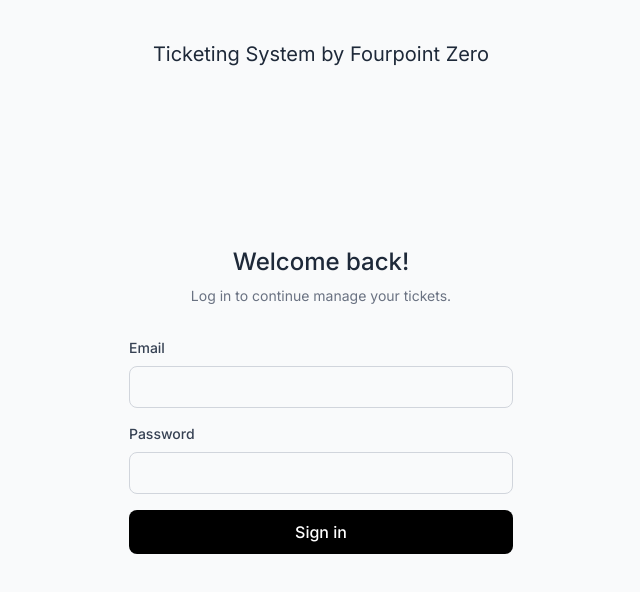
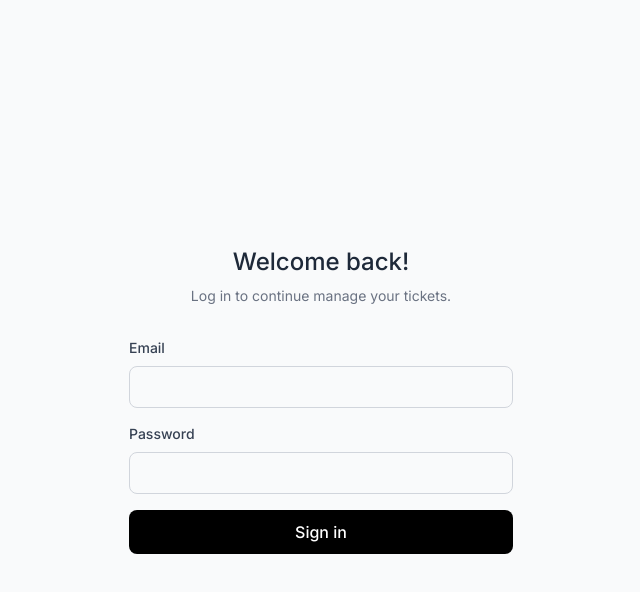
Before and after one commit to earthworldio/ticketing-system, a Next.js app: page / in a window 1280 px wide. Shown: the top 592 px of the page, without its empty margins (319-959 px from the left). Built offline with nearby package versions, Linux system fonts and the light colour scheme.

Commit message:
fix ui login

```diff
--- a/src/app/page.tsx
+++ b/src/app/page.tsx
@@ -46,10 +46,6 @@
     <div className="min-h-screen flex items-center justify-center bg-gray-50">
       <div className="w-full max-w-md p-8">
 
-        <div className='absolute top-10 left-1/2 -translate-x-1/2' >
-          <h2 className='text-xl md:text-xl font-sm text-gray-800'>Ticketing System by Fourpoint Zero</h2>
-        </div>
-
         {/* Welcome Message */}
         <div className="text-center mb-8">
           <h2 className="text-xl md:text-2xl font-medium text-gray-800">Welcome back!</h2>
@@ -81,7 +77,8 @@
               required
               value={email}
               onChange={(e) => setEmail(e.target.value)}
-              className="w-full px-4 py-2 border text-gray-700 border-gray-300 rounded-lg focus:outline-none focus:ring-2 focus:ring-blue-500"
+              className="w-full px-4 py-2 border text-gray-700 border-gray-300 rounded-lg focus:outline-none
+              focus:ring-2 focus:ring-[#6366F1]"
             />
           </div>
 
@@ -99,7 +96,8 @@
               required
               value={password}
               onChange={(e) => setPassword(e.target.value)}
-              className="w-full px-4 py-2 border text-gray-700 border-gray-300 rounded-lg focus:outline-none focus:ring-2 focus:ring-blue-500"
+              className="w-full px-4 py-2 border text-gray-700 border-gray-300 rounded-lg focus:outline-none
+              focus:ring-2 focus:ring-[#6366F1]"
             />
           </div>
 
```
